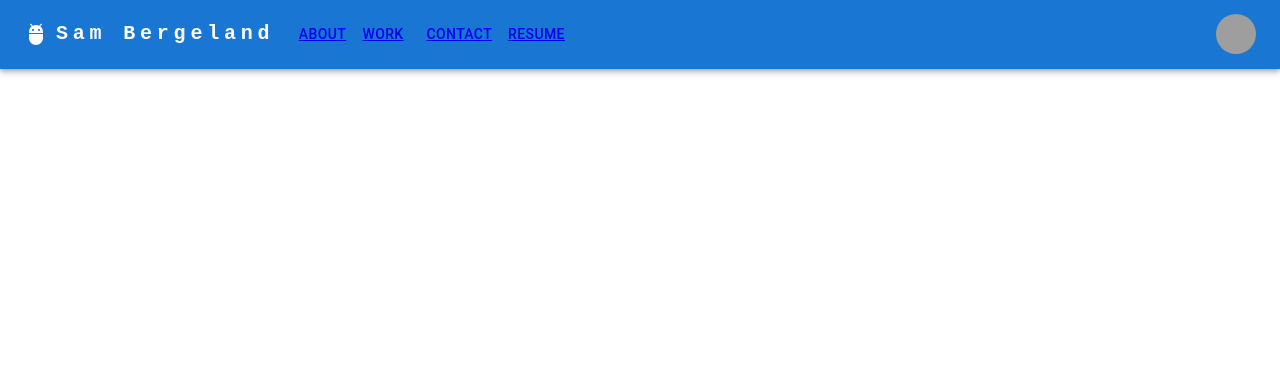
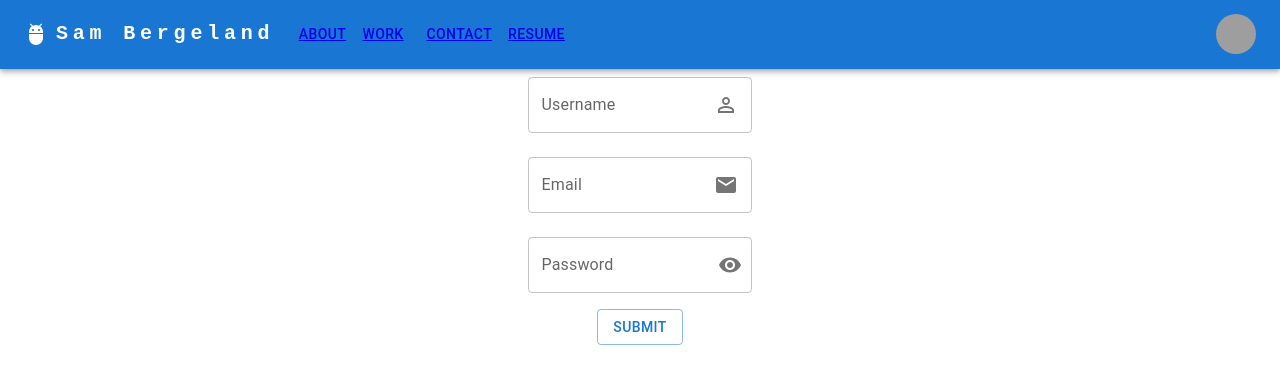
Before and after one commit to samb56/portfolio-react, a React (Create React App) app: page /Login in a window 1280 px wide. Shown: the top 384 px of the page. Built offline with nearby package versions, Linux system fonts and the light colour scheme; grey boxes are pictures that could not be loaded.

Commit message:
heroku deployment

```diff
--- a/src/App.js
+++ b/src/App.js
@@ -5,6 +5,7 @@ import Projects from './components/Projects'
 import Contact from './components/Contact'
 import Resume from './components/Resume'
 import { BrowserRouter as Router, Route, Routes } from 'react-router-dom'
+import Login from './components/Login'
 function App() {
 
   return (
@@ -16,6 +17,7 @@ function App() {
           <Route path='/Projects' element={<Projects />} />
           <Route path='/Contact' element={<Contact />} />
           <Route path='/Resume' element={<Resume />} />
+          <Route path='/Login' element={<Login/>} />
         </Routes>
         <CssBaseline />
       </Router>
--- /dev/null
+++ b/src/components/Login/Login.js
@@ -0,0 +1,131 @@
+import React from 'react'
+import { Link } from 'react-router-dom';
+import TextField from '@mui/material/TextField';
+
+import Box from '@mui/material/Box';
+import IconButton from '@mui/material/IconButton';
+import Input from '@mui/material/Input';
+import FilledInput from '@mui/material/FilledInput';
+import OutlinedInput from '@mui/material/OutlinedInput';
+import InputLabel from '@mui/material/InputLabel';
+import InputAdornment from '@mui/material/InputAdornment';
+import FormHelperText from '@mui/material/FormHelperText';
+import FormControl from '@mui/material/FormControl';
+import EmailIcon from '@mui/icons-material/Email';
+import PersonOutlineIcon from '@mui/icons-material/PersonOutline';
+import Visibility from '@mui/icons-material/Visibility';
+import VisibilityOff from '@mui/icons-material/VisibilityOff';
+import Button from '@mui/material/Button';
+import Stack from '@mui/material/Stack';
+import Container from '@mui/material/Container';
+import Grid from '@mui/material/Grid';
+
+
+function Login() {
+
+  const [values, setValues] = React.useState({
+    amount: '',
+    password: '',
+    weight: '',
+    weightRange: '',
+    showPassword: false,
+  })
+  const handleClickShowPassword = () => {
+
+    setValues({
+      ...values,
+      showPassword: !values.showPassword,
+    });
+  }
+  const handleChange = (prop) => (event) => {
+    setValues({ ...values, [prop]: event.target.value });
+  };
+  const handleMouseDownPassword = (event) => {
+    event.preventDefault();
+  };
+
+  return (
+    <div>
+
+
+      <form >
+        <Box sx={{ flexGrow: 1 }}>
+          <Grid container spacing={1} direction="column" alignItems="center">
+            <Grid item xs={4}>
+
+              <FormControl sx={{ m: 1, width: '25ch' }} variant="outlined">
+                <InputLabel htmlFor="outlined-adornment-username">Username</InputLabel>
+                <OutlinedInput
+                  id="outlined-adornment-username"
+                  type={values.showUsername ? 'text' : 'username'}
+                  value={values.username}
+                  onChange={handleChange('username')}
+                  endAdornment={
+                    <InputAdornment position="end">
+                      <PersonOutlineIcon></PersonOutlineIcon>
+                    </InputAdornment>
+                  }
+                  label="Password"
+                />
+              </FormControl>
+
+            </Grid>
+            <Grid item xs={4}>
+              <FormControl sx={{ m: 1, width: '25ch' }} variant="outlined">
+                <InputLabel htmlFor="outlined-adornment-email">Email</InputLabel>
+                <OutlinedInput
+                  id="outlined-adornment-email"
+                  type={values.showEmail ? 'text' : 'email'}
+                  value={values.email}
+                  onChange={handleChange('email')}
+                  endAdornment={
+                    <InputAdornment position="end">
+                      <EmailIcon></EmailIcon>
+                    </InputAdornment>
+                  } f
+                  label="Password"
+                />
+              </FormControl>
+            </Grid>
+            <Grid item xs={4}>
+              <FormControl sx={{ m: 1, width: '25ch' }} variant="outlined">
+                <InputLabel htmlFor="outlined-adornment-password">Password</InputLabel>
+                <OutlinedInput
+                  id="outlined-adornment-password"
+                  type={values.showPassword ? 'text' : 'password'}
+                  value={values.password}
+                  onChange={handleChange('password')}
+                  endAdornment={
+                    <InputAdornment position="end">
+                      <IconButton
+                        aria-label="toggle password visibility"
+                        onClick={handleClickShowPassword}
+                        onMouseDown={handleMouseDownPassword}
+                        edge="end"
+                      >
+                        {values.showPassword ? <VisibilityOff /> : <Visibility />}
+                      </IconButton>
+                    </InputAdornment>
+                  }
+                  label="Password"
+                />
+              </FormControl>
+            </Grid>
+            <Grid item xs={4}>
+              <Button size="medium" variant="outlined">Submit</Button>
+            </Grid>
+          </Grid>
+
+        </Box>
+
+      </form>
+
+
+
+
+
+    </div>
+  )
+}
+
+export default Login
--- /dev/null
+++ b/src/components/Login/index.js
@@ -0,0 +1 @@
+export { default } from './Login'
```
Also changed, not shown: src/components/Resume/Resume.js (+6 -1 lines).
